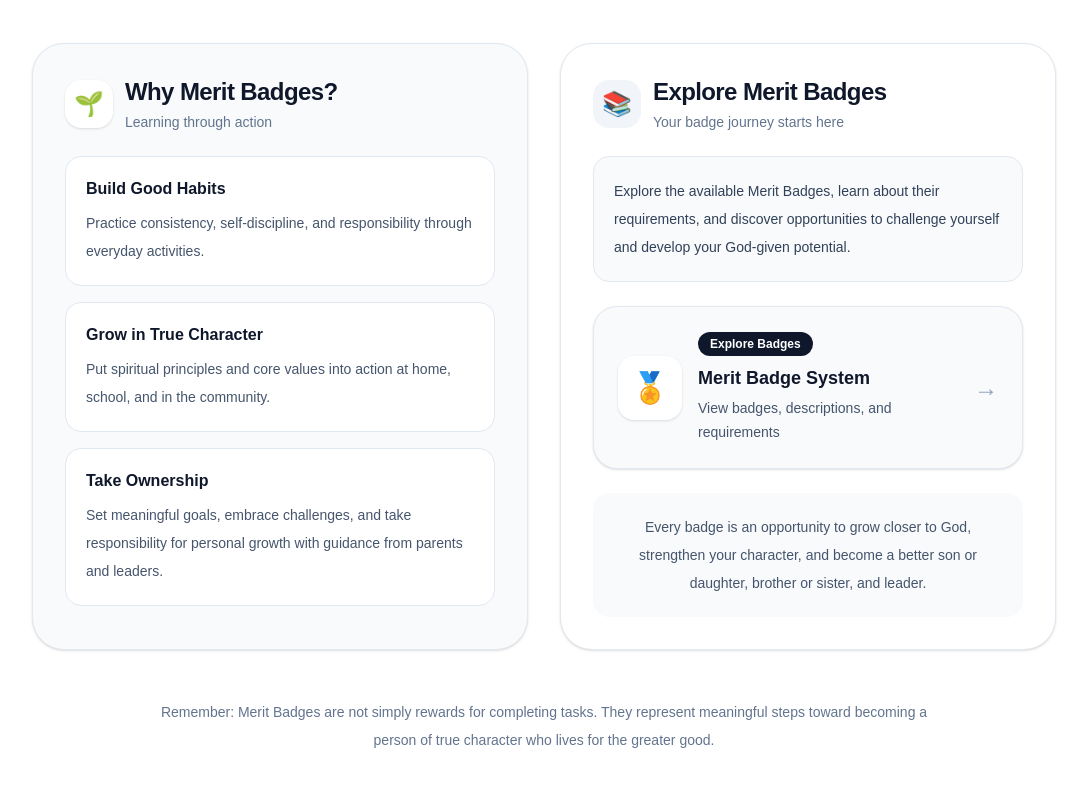
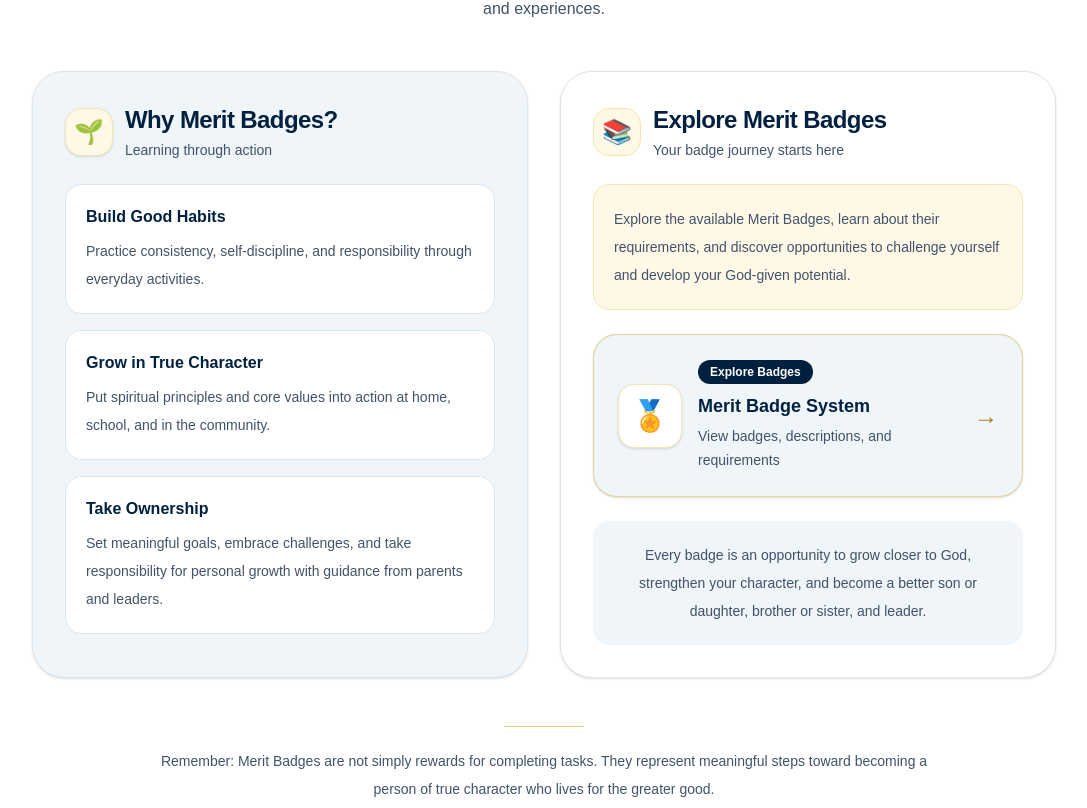
Before and after one commit to nyamkadorj/jrltf-site, a Next.js app: page /badges in a window 1280 px wide. Shown: the part 412-1220 px from the top of the page, without its empty margins (96-1183 px from the left). Built offline with nearby package versions, Linux system fonts and the light colour scheme.

Commit message:
Update Jr.LTF FAQ page with navy and gold branding

```diff
--- a/src/app/badges/page.tsx
+++ b/src/app/badges/page.tsx
@@ -1,30 +1,32 @@
-
-import Link from "next/link";
 
 const BADGES_LINK =
   "https://script.google.com/macros/s/AKfycbwr1Mcmt8YOxkjOzotdM1y8T13vWHMGWIkWPBVrh55v83b-uizFjmtS5S_8nptO6TA/exec";
 
 export default function BadgesPage() {
   return (
-    <main className="min-h-screen bg-white text-slate-900">
+    <main className="min-h-screen bg-white text-[#001530]">
       <section className="px-6 pb-20 pt-16 sm:px-8 sm:pt-20">
         <div className="mx-auto max-w-5xl">
+
           {/* Hero */}
           <div className="mx-auto max-w-3xl text-center">
-            <div className="inline-flex items-center gap-2 rounded-full border border-slate-200 bg-slate-50 px-4 py-2 text-sm font-semibold text-slate-700">
+
+            <div className="mx-auto mb-6 h-1 w-12 rounded-full bg-[#D4AF37]" />
+
+            <div className="inline-flex items-center gap-2 rounded-full border border-[#F4E5AE] bg-[#FFF8E7] px-4 py-2 text-sm font-semibold text-[#A77D1E]">
               <span>✨</span>
               Jr.LTF Growth Journey
             </div>
 
-            <h1 className="mt-6 text-4xl font-bold tracking-tight sm:text-5xl">
+            <h1 className="mt-6 text-4xl font-bold tracking-tight text-[#002040] sm:text-5xl">
               🏅 Merit Badges
             </h1>
 
-            <p className="mx-auto mt-5 max-w-2xl text-base leading-7 text-slate-600 sm:text-lg">
+            <p className="mx-auto mt-5 max-w-2xl text-base font-medium leading-7 text-[#A77D1E] sm:text-lg">
               Small steps, meaningful growth.
             </p>
 
-            <p className="mx-auto mt-4 max-w-2xl leading-7 text-slate-600">
+            <p className="mx-auto mt-4 max-w-2xl leading-7 text-[#40536A]">
               The Jr.LTF Merit Badge System encourages members to
               develop good habits, strengthen their relationship
               with Heavenly Father and their families, and grow
@@ -32,50 +34,61 @@ export default function BadgesPage() {
             </p>
           </div>
 
-          {/* Main content */}
+          {/* Main Content */}
           <div className="mt-12 grid gap-8 md:grid-cols-2">
-            {/* About */}
-            <section className="rounded-[2rem] border border-slate-200 bg-slate-50 p-7 shadow-sm sm:p-8">
+
+            {/* Why Merit Badges */}
+            <section className="rounded-[2rem] border border-[#DCE5ED] bg-[#EFF5F9] p-7 shadow-sm sm:p-8">
+
               <div className="mb-6 flex items-center gap-3">
-                <div className="flex h-12 w-12 items-center justify-center rounded-2xl bg-white text-2xl shadow-sm">
+                <div className="flex h-12 w-12 items-center justify-center rounded-2xl border border-[#F4E5AE] bg-[#FFF8E7] text-2xl shadow-sm">
                   🌱
                 </div>
+
                 <div>
-                  <h2 className="text-2xl font-bold tracking-tight">
+                  <h2 className="text-2xl font-bold tracking-tight text-[#002040]">
                     Why Merit Badges?
                   </h2>
-                  <p className="mt-1 text-sm text-slate-500">
+
+                  <p className="mt-1 text-sm text-[#40536A]">
                     Learning through action
                   </p>
                 </div>
               </div>
 
               <div className="space-y-4">
-                <div className="rounded-2xl border border-slate-200 bg-white p-5">
-                  <h3 className="mb-2 font-semibold">
+
+                {/* Good Habits */}
+                <div className="rounded-2xl border border-[#DCE5ED] bg-white p-5 transition-all duration-200 hover:border-[#D4AF37]/60 hover:shadow-sm">
+                  <h3 className="mb-2 font-semibold text-[#002040]">
                     Build Good Habits
                   </h3>
-                  <p className="text-sm leading-7 text-slate-600">
+
+                  <p className="text-sm leading-7 text-[#40536A]">
                     Practice consistency, self-discipline, and
                     responsibility through everyday activities.
                   </p>
                 </div>
 
-                <div className="rounded-2xl border border-slate-200 bg-white p-5">
-                  <h3 className="mb-2 font-semibold">
+                {/* True Character */}
+                <div className="rounded-2xl border border-[#DCE5ED] bg-white p-5 transition-all duration-200 hover:border-[#D4AF37]/60 hover:shadow-sm">
+                  <h3 className="mb-2 font-semibold text-[#002040]">
                     Grow in True Character
                   </h3>
-                  <p className="text-sm leading-7 text-slate-600">
+
+                  <p className="text-sm leading-7 text-[#40536A]">
                     Put spiritual principles and core values into
                     action at home, school, and in the community.
                   </p>
                 </div>
 
-                <div className="rounded-2xl border border-slate-200 bg-white p-5">
-                  <h3 className="mb-2 font-semibold">
+                {/* Ownership */}
+                <div className="rounded-2xl border border-[#DCE5ED] bg-white p-5 transition-all duration-200 hover:border-[#D4AF37]/60 hover:shadow-sm">
+                  <h3 className="mb-2 font-semibold text-[#002040]">
                     Take Ownership
                   </h3>
-                  <p className="text-sm leading-7 text-slate-600">
+
+                  <p className="text-sm leading-7 text-[#40536A]">
                     Set meaningful goals, embrace challenges,
                     and take responsibility for personal growth
                     with guidance from parents and leaders.
@@ -84,24 +97,28 @@ export default function BadgesPage() {
               </div>
             </section>
 
-            {/* Explore */}
-            <section className="rounded-[2rem] border border-slate-200 bg-white p-7 shadow-sm sm:p-8">
+            {/* Explore Merit Badges */}
+            <section className="rounded-[2rem] border border-[#DCE5ED] bg-white p-7 shadow-sm sm:p-8">
+
               <div className="mb-6 flex items-center gap-3">
-                <div className="flex h-12 w-12 items-center justify-center rounded-2xl bg-slate-100 text-2xl">
+                <div className="flex h-12 w-12 items-center justify-center rounded-2xl border border-[#F4E5AE] bg-[#FFF8E7] text-2xl">
                   📚
                 </div>
+
                 <div>
-                  <h2 className="text-2xl font-bold tracking-tight">
+                  <h2 className="text-2xl font-bold tracking-tight text-[#002040]">
                     Explore Merit Badges
                   </h2>
-                  <p className="mt-1 text-sm text-slate-500">
+
+                  <p className="mt-1 text-sm text-[#40536A]">
                     Your badge journey starts here
                   </p>
                 </div>
               </div>
 
-              <div className="mb-6 rounded-2xl border border-slate-200 bg-slate-50 p-5">
-                <p className="text-sm leading-7 text-slate-700">
+              {/* Introduction */}
+              <div className="mb-6 rounded-2xl border border-[#F4E5AE] bg-[#FFF8E7] p-5">
+                <p className="text-sm leading-7 text-[#40536A]">
                   Explore the available Merit Badges, learn
                   about their requirements, and discover
                   opportunities to challenge yourself and
@@ -109,39 +126,41 @@ export default function BadgesPage() {
                 </p>
               </div>
 
+              {/* Merit Badge System Link */}
               <a
                 href={BADGES_LINK}
                 target="_blank"
                 rel="noopener noreferrer"
-                className="group flex min-h-[150px] items-center justify-between gap-4 rounded-3xl border border-slate-200 bg-slate-50 p-6 shadow-sm transition duration-200 hover:-translate-y-0.5 hover:border-slate-300 hover:bg-white hover:shadow-md"
+                className="group flex min-h-[150px] items-center justify-between gap-4 rounded-3xl border border-[#D4AF37]/50 bg-[#EFF5F9] p-6 shadow-sm transition-all duration-200 hover:-translate-y-0.5 hover:border-[#D4AF37] hover:bg-[#FFF8E7] hover:shadow-md"
               >
                 <div className="flex items-center gap-4">
-                  <div className="flex h-16 w-16 shrink-0 items-center justify-center rounded-2xl bg-white text-3xl shadow-sm">
+                  <div className="flex h-16 w-16 shrink-0 items-center justify-center rounded-2xl border border-[#F4E5AE] bg-white text-3xl shadow-sm">
                     🏅
                   </div>
 
                   <div>
-                    <span className="mb-2 inline-block rounded-full bg-slate-900 px-3 py-1 text-xs font-semibold text-white">
+                    <span className="mb-2 inline-block rounded-full bg-[#002040] px-3 py-1 text-xs font-semibold text-white">
                       Explore Badges
                     </span>
 
-                    <h3 className="text-lg font-semibold text-slate-900">
+                    <h3 className="text-lg font-semibold text-[#002040]">
                       Merit Badge System
                     </h3>
 
-                    <p className="mt-1 text-sm leading-6 text-slate-600">
+                    <p className="mt-1 text-sm leading-6 text-[#40536A]">
                       View badges, descriptions, and requirements
                     </p>
                   </div>
                 </div>
 
-                <span className="text-2xl text-slate-400 transition group-hover:translate-x-1 group-hover:text-slate-900">
+                <span className="shrink-0 text-2xl text-[#A77D1E] transition-transform duration-200 group-hover:translate-x-1">
                   →
                 </span>
               </a>
 
-              <div className="mt-6 rounded-2xl bg-slate-50 p-5">
-                <p className="text-center text-sm leading-7 text-slate-600">
+              {/* Closing Message */}
+              <div className="mt-6 rounded-2xl bg-[#EFF5F9] p-5">
+                <p className="text-center text-sm leading-7 text-[#40536A]">
                   Every badge is an opportunity to grow closer
                   to God, strengthen your character, and
                   become a better son or daughter,
@@ -151,15 +170,19 @@ export default function BadgesPage() {
             </section>
           </div>
 
-          {/* Bottom note */}
+          {/* Bottom Note */}
           <div className="mx-auto mt-12 max-w-3xl text-center">
-            <p className="text-sm leading-7 text-slate-500">
+
+            <div className="mx-auto mb-5 h-px w-20 bg-[#D4AF37]/60" />
+
+            <p className="text-sm leading-7 text-[#40536A]">
               Remember: Merit Badges are not simply rewards
               for completing tasks. They represent meaningful
               steps toward becoming a person of true character
               who lives for the greater good.
             </p>
           </div>
+
         </div>
       </section>
     </main>
--- a/src/app/faq/page.tsx
+++ b/src/app/faq/page.tsx
@@ -1,23 +1,39 @@
+
 import Accordion from "../../components/Accordion";
 
 export default function FAQPage() {
   return (
-    <div className="mx-auto max-w-5xl px-6 py-16">
+    <div className="mx-auto max-w-5xl px-6 py-16 text-[#001530]">
+
+      {/* Header */}
       <div className="max-w-3xl">
-        <h1 className="text-4xl font-bold">Commonly asked questions</h1>
-        <p className="mt-4 text-slate-600">
+        <div className="mb-4 h-1 w-12 rounded-full bg-[#D4AF37]" />
+
+        <h1 className="text-4xl font-bold text-[#002040]">
+          Commonly asked questions
+        </h1>
+
+        <p className="mt-4 leading-relaxed text-[#40536A]">
           This section addresses common questions from parents and youth
           regarding Jr.LTF and the recruitment process.
         </p>
       </div>
 
       {/* Parents */}
-      <div className="mt-12">
-        <h2 className="mb-4 text-xl font-semibold">For Parents</h2>
+      <section className="mt-12">
+        <div className="mb-5 flex items-center gap-3">
+          <div className="grid h-10 w-10 place-items-center rounded-2xl border border-[#F4E5AE] bg-[#FFF8E7] text-xl">
+            👨‍👩‍👧
+          </div>
+
+          <h2 className="text-xl font-semibold text-[#002040]">
+            For Parents
+          </h2>
+        </div>
 
         <div className="space-y-4">
           <Accordion title="What is the purpose of Jr.LTF?">
-            <p className="text-sm text-slate-700">
+            <p className="text-sm leading-relaxed text-[#40536A]">
               Jr.LTF is a year-based spiritual leadership training program designed
               to support the growth of youth as role-model sons and daughters who
               take ownership in realizing God’s dream.
@@ -25,49 +41,60 @@ export default function FAQPage() {
           </Accordion>
 
           <Accordion title="Is Jr.LTF focused on performance or growth?">
-            <p className="text-sm text-slate-700">
+            <p className="text-sm leading-relaxed text-[#40536A]">
               The program emphasizes spiritual growth, character development,
               and responsibility rather than competition or comparison.
             </p>
           </Accordion>
 
           <Accordion title="What is expected of parents during the program?">
-            <p className="text-sm text-slate-700">
+            <p className="text-sm leading-relaxed text-[#40536A]">
               Parents are the primary educators of their children and are expected
               to walk together with them, offering guidance, feedback, and support
               throughout the program.
             </p>
           </Accordion>
         </div>
-      </div>
+      </section>
 
       {/* Youth */}
-      <div className="mt-14">
-        <h2 className="mb-4 text-xl font-semibold">For Youth (Candidates)</h2>
+      <section className="mt-14">
+        <div className="mb-5 flex items-center gap-3">
+          <div className="grid h-10 w-10 place-items-center rounded-2xl border border-[#F4E5AE] bg-[#FFF8E7] text-xl">
+            🌱
+          </div>
+
+          <h2 className="text-xl font-semibold text-[#002040]">
+            For Youth (Candidates)
+          </h2>
+        </div>
 
         <div className="space-y-4">
           <Accordion title="Is Jr.LTF a competition?">
-            <p className="text-sm text-slate-700">
+            <p className="text-sm leading-relaxed text-[#40536A]">
               Jr.LTF is not a competition. It is a journey of growth that challenges
               each participant according to their own readiness and commitment.
             </p>
           </Accordion>
 
           <Accordion title="What if I am not selected this year?">
-            <p className="text-sm text-slate-700">
+            <p className="text-sm leading-relaxed text-[#40536A]">
               Not being selected does not mean failure. It can become an opportunity
               to continue growing through guidance from parents, chapters, and peers.
             </p>
           </Accordion>
 
           <Accordion title="What kind of challenges will I face?">
-            <p className="text-sm text-slate-700">
+            <p className="text-sm leading-relaxed text-[#40536A]">
               Challenges may include spiritual disciplines, physical activities,
               responsibility at home, and efforts to live for the sake of others.
             </p>
           </Accordion>
         </div>
-      </div>
+      </section>
+
+      {/* Closing accent */}
+      <div className="mx-auto mt-14 h-px w-20 bg-[#D4AF37]/60" />
     </div>
   );
 }
--- a/src/app/standards/page.tsx
+++ b/src/app/standards/page.tsx
@@ -1,4 +1,4 @@
-// src/app/standards/page.tsx
+
 import React from "react";
 
 type StandardItem = {
@@ -111,9 +111,11 @@ const STANDARDS: StandardItem[] = [
   },
 ];
 
+/* ---------------- List Component ---------------- */
+
 function List({ items }: { items: string[] }) {
   return (
-    <ul className="mt-3 list-disc space-y-2 pl-5 text-slate-700">
+    <ul className="mt-4 list-disc space-y-2.5 pl-5 leading-relaxed text-[#40536A] marker:text-[#C49A2C]">
       {items.map((t, i) => (
         <li key={i}>{t}</li>
       ))}
@@ -121,62 +123,90 @@ function List({ items }: { items: string[] }) {
   );
 }
 
+/* ---------------- Standards Page ---------------- */
+
 export default function StandardsPage() {
   return (
-    <div className="bg-white">
-      <section className="mx-auto max-w-6xl px-6 pt-16 pb-10">
-        <h1 className="text-3xl font-bold text-slate-900 md:text-4xl">
+    <div className="bg-white text-[#001530]">
+      {/* Header */}
+      <section className="mx-auto max-w-6xl px-6 pb-10 pt-16">
+        <div className="mb-4 h-1 w-12 rounded-full bg-[#D4AF37]" />
+
+        <h1 className="text-3xl font-bold text-[#002040] md:text-4xl">
           Program Standards
         </h1>
-        <p className="mt-4 max-w-3xl text-slate-600">
-          Entrance standards clarify who this program is for. <strong>Candidates must meet the entrance standard in order to become Jr.LTF member.</strong> The Objectives describe who members are expected to become and achieve through the program.
+
+        <p className="mt-4 max-w-3xl leading-relaxed text-[#40536A]">
+          Entrance standards clarify who this program is for.{" "}
+          <strong className="font-semibold text-[#002040]">
+            Candidates must meet the entrance standard in order to become
+            Jr.LTF member.
+          </strong>{" "}
+          The Objectives describe who members are expected to become and
+          achieve through the program.
         </p>
       </section>
 
+      {/* Standards Accordion */}
       <section className="mx-auto max-w-6xl px-6 pb-16">
         <div className="space-y-5">
           {STANDARDS.map((s, idx) => (
             <details
               key={s.title}
-              className="group rounded-3xl border border-slate-200 bg-white p-6 shadow-sm"
+              className="group rounded-3xl border border-[#DCE5ED] bg-white p-6 shadow-sm transition-all duration-300 hover:border-[#D4AF37]/60 open:border-[#D4AF37]/60 open:shadow-md"
               open={idx === 0}
             >
-              <summary className="cursor-pointer list-none">
+              <summary className="cursor-pointer list-none focus-visible:outline-none focus-visible:ring-2 focus-visible:ring-[#D4AF37] focus-visible:ring-offset-4 [&::-webkit-details-marker]:hidden">
                 <div className="flex items-center justify-between gap-4">
-                  <h2 className="text-lg font-semibold text-slate-900 md:text-xl">
+                  <h2 className="text-lg font-semibold text-[#002040] md:text-xl">
                     {s.title}
                   </h2>
 
-                  <span className="grid h-10 w-10 place-items-center rounded-2xl border border-slate-200 bg-slate-50 text-slate-700 transition-all duration-[900ms] ease-[cubic-bezier(0.22,1,0.36,1)] group-open:bg-white group-open:shadow-sm">
+                  <span className="grid h-10 w-10 shrink-0 place-items-center rounded-2xl border border-[#DCE5ED] bg-[#EFF5F9] text-[#002040] transition-all duration-[900ms] ease-[cubic-bezier(0.22,1,0.36,1)] group-open:border-[#D4AF37] group-open:bg-[#FFF8E7] group-open:text-[#A77D1E] group-open:shadow-sm">
                     <span className="text-xl leading-none transition-transform duration-[900ms] ease-[cubic-bezier(0.22,1,0.36,1)] group-open:rotate-45">
                       +
                     </span>
                   </span>
                 </div>
+
+                <div className="mt-4 h-px w-full bg-[#DCE5ED] group-open:bg-[#D4AF37]/40" />
               </summary>
 
+              {/* Animated Content */}
               <div className="grid grid-rows-[0fr] transition-[grid-template-rows] duration-[900ms] ease-[cubic-bezier(0.22,1,0.36,1)] group-open:grid-rows-[1fr]">
                 <div className="overflow-hidden">
                   <div className="mt-6 grid translate-y-6 gap-6 opacity-0 transition-all duration-[900ms] ease-[cubic-bezier(0.22,1,0.36,1)] group-open:translate-y-0 group-open:opacity-100 md:grid-cols-2">
-                    <div className="rounded-2xl border border-slate-200 bg-slate-50 p-5">
-                      <p className="text-xs font-semibold uppercase tracking-wider text-slate-500">
+
+                    {/* Entrance Standard */}
+                    <div className="rounded-2xl border border-[#DCE5ED] bg-[#EFF5F9] p-5">
+                      <div className="mb-4 h-1 w-10 rounded-full bg-[#002040]" />
+
+                      <p className="text-xs font-semibold uppercase tracking-wider text-[#40536A]">
                         Entrance Standard
                       </p>
-                      <h3 className="mt-2 text-base font-semibold text-slate-900">
+
+                      <h3 className="mt-2 text-base font-semibold leading-relaxed text-[#002040]">
                         {s.entranceTitle}
                       </h3>
+
                       <List items={s.entrance} />
                     </div>
 
-                    <div className="rounded-2xl border border-slate-200 bg-white p-5">
-                      <p className="text-xs font-semibold uppercase tracking-wider text-slate-500">
+                    {/* Objectives */}
+                    <div className="rounded-2xl border border-[#F4E5AE] bg-[#FFF8E7] p-5">
+                      <div className="mb-4 h-1 w-10 rounded-full bg-[#D4AF37]" />
+
+                      <p className="text-xs font-semibold uppercase tracking-wider text-[#A77D1E]">
                         Objectives on Program Standard
                       </p>
-                      <h3 className="mt-2 text-base font-semibold text-slate-900">
+
+                      <h3 className="mt-2 text-base font-semibold leading-relaxed text-[#002040]">
                         {s.objectiveTitle}
                       </h3>
+
                       <List items={s.objectives} />
                     </div>
+
                   </div>
                 </div>
               </div>
```
Also changed, not shown: src/app/recruitment/page.tsx (+81 -33 lines).
